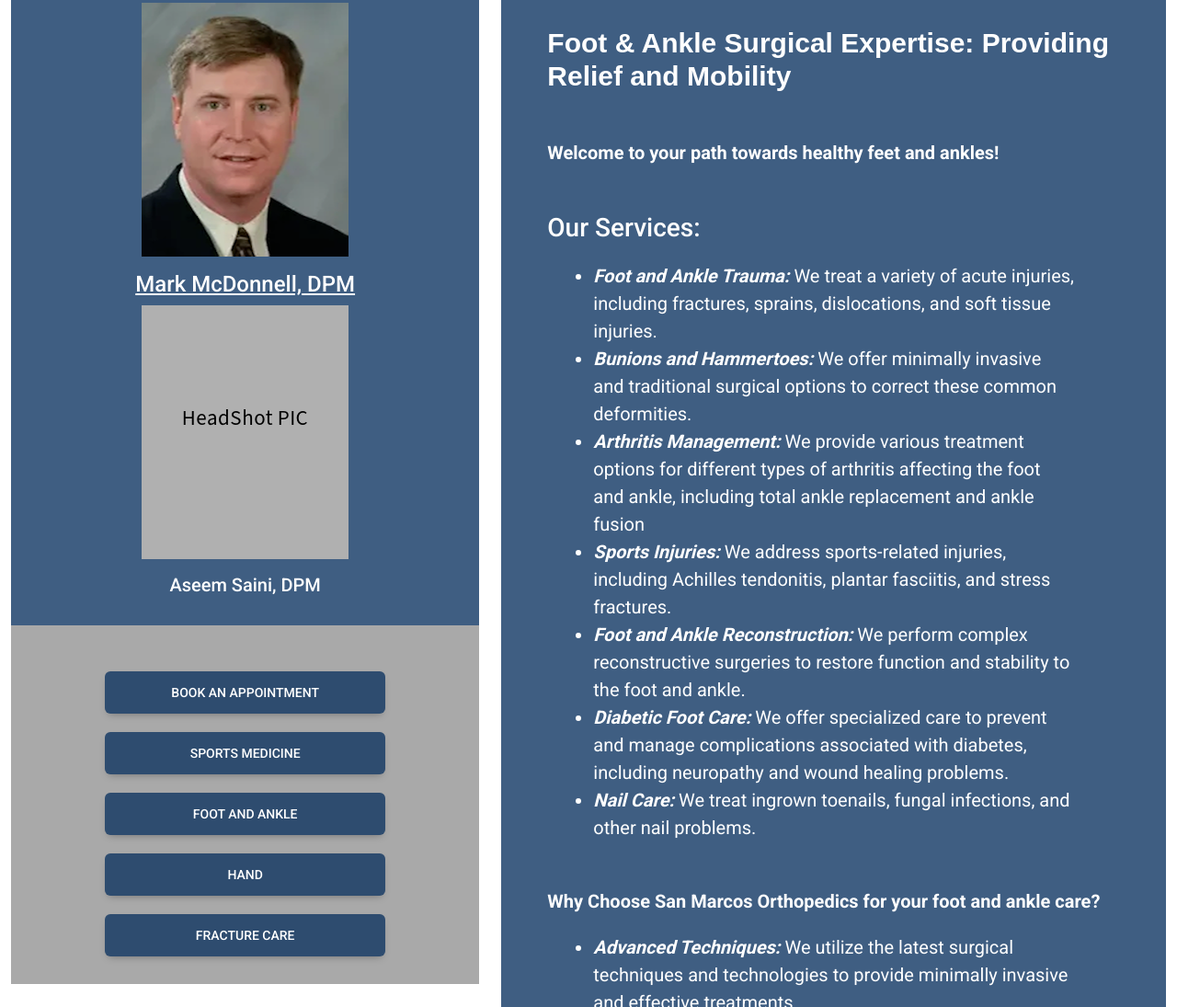
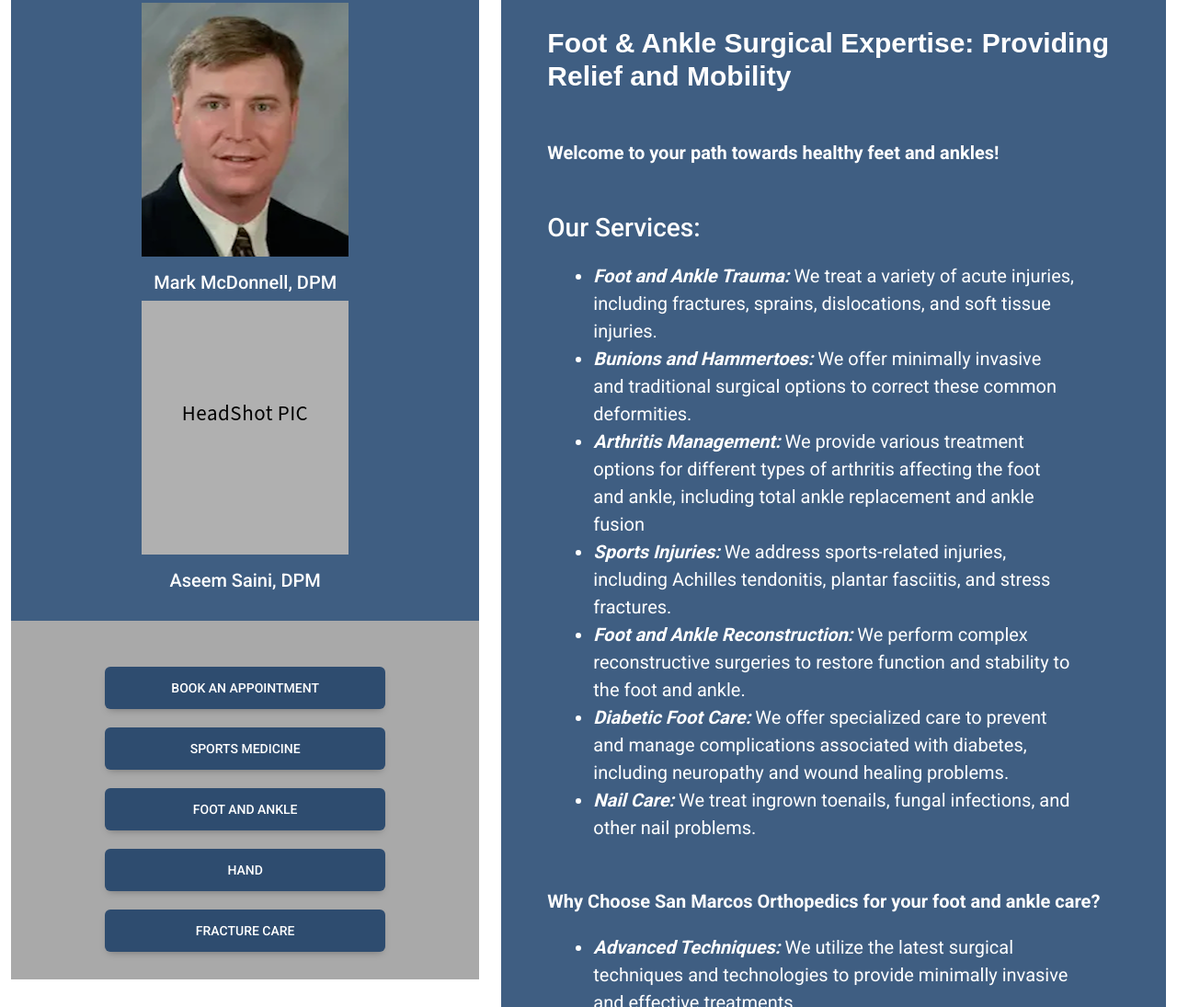
Before and after one commit to ceeya12/sanmarcos_orthopedics, a website: page dist/footandankle.html in a window 1280 px wide. Shown: the part 684-1779 px from the top of the page at 92% size. Drawn offline with nearby package versions, Linux system fonts and the light colour scheme.

Commit message:
commit new service page information

```diff
--- a/dist/footandankle.html
+++ b/dist/footandankle.html
@@ -302,9 +302,9 @@
                                 <img src="images/doctor_headshot_images/mark_mcdonnell_headshot.png"
                                     alt="doctor head shot" />
                             </div>
-                            <h4 class="d-flex justify-content-center mt-3" style="color: white">
+                            <h5 class="d-flex justify-content-center mt-3" style="color: white">
                                 Mark McDonnell, DPM
-                            </h4>
+                            </h5>
                         </div>
 
                         <div class="col">
```
